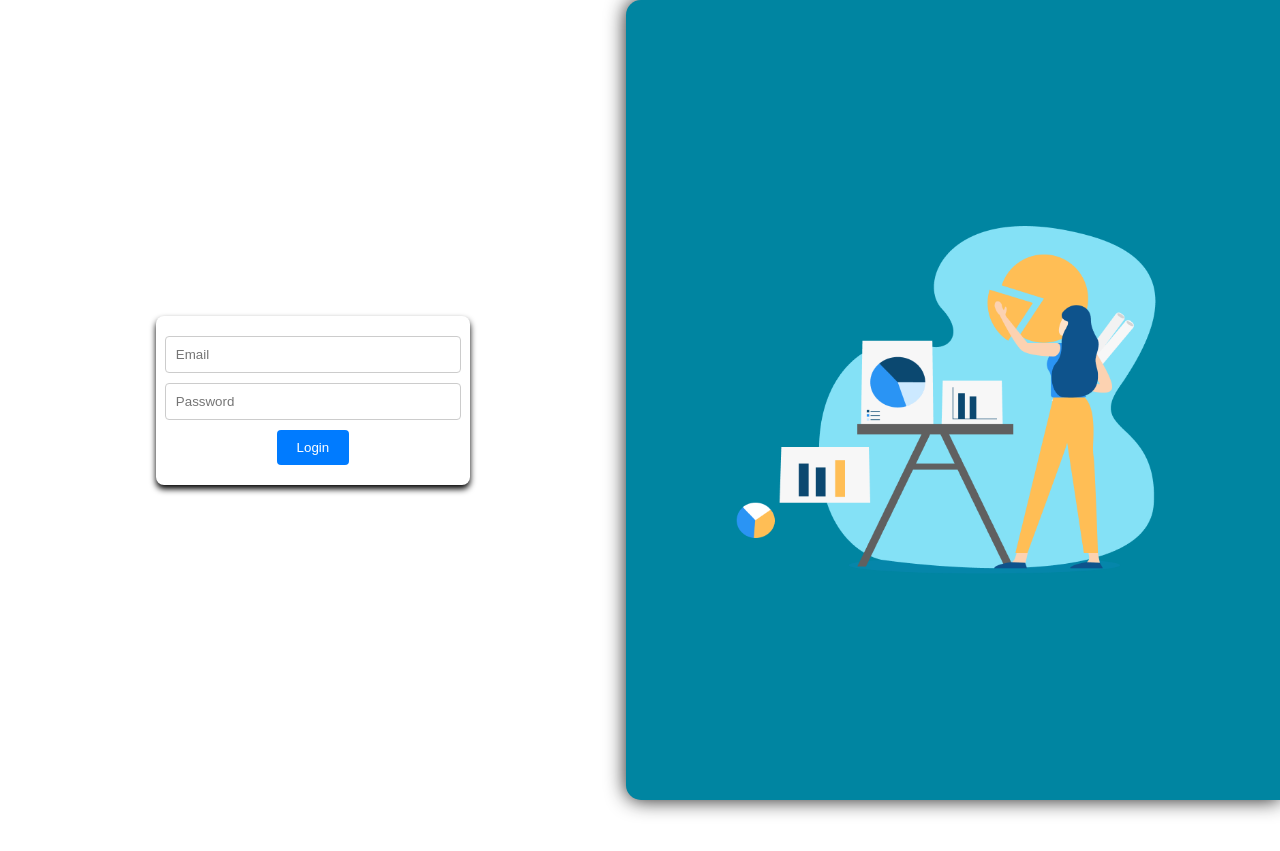
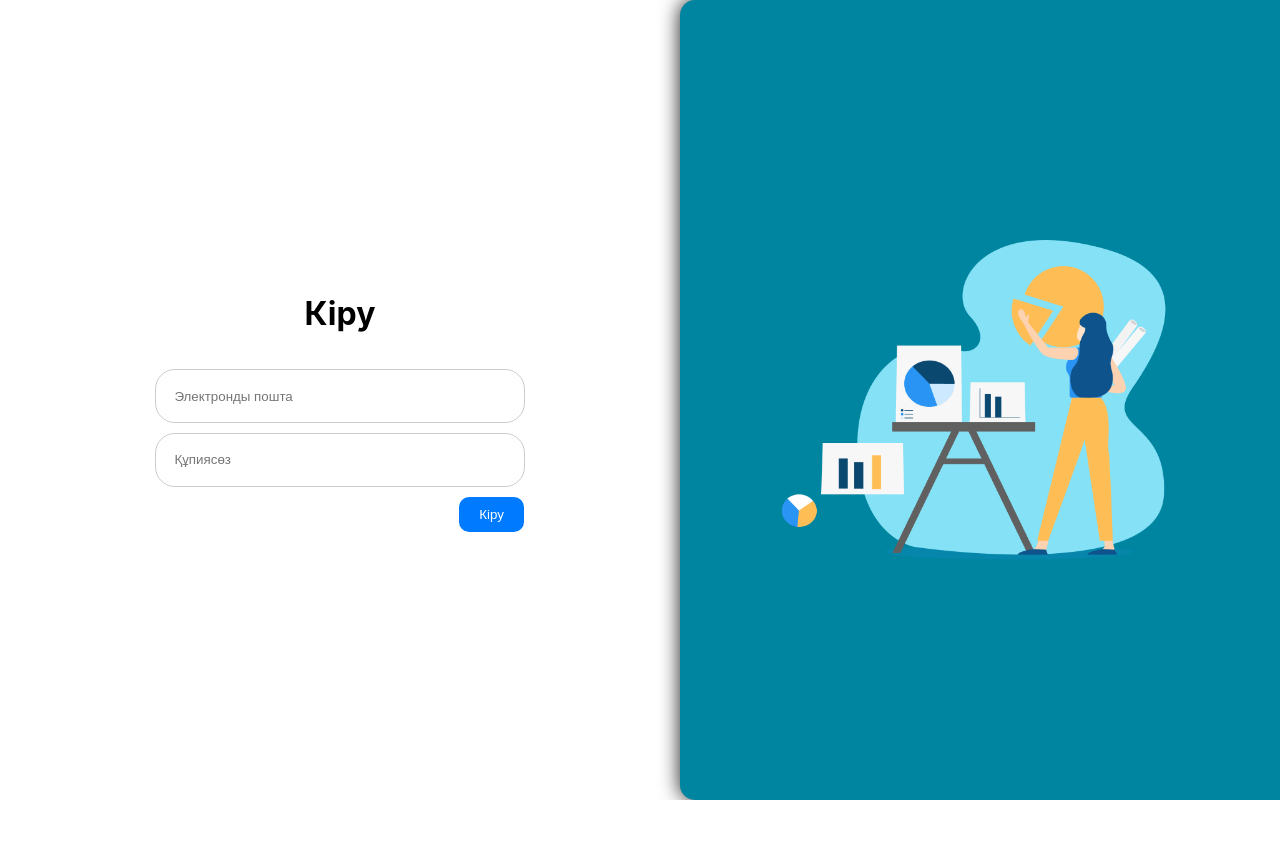
Before and after one commit to laqube/finkomek-user-app, a React (Vite) app: page /login-expert in a window 1280 px wide. After the commit the page ends 800 px from the top, so only its background shows below. Built offline with nearby package versions, Linux system fonts and the light colour scheme; no server answers.

Commit message:
set up axios and env
-rewrote backend connection using axios instead of fetch to handle more errors in future
-added env, but you won't see it, what you'll see is gitignore :D
-added blinking animation to the error message

```diff
--- a/package.json
+++ b/package.json
@@ -12,6 +12,7 @@
   "dependencies": {
     "@reduxjs/toolkit": "^2.2.5",
     "axios": "^1.6.8",
+    "dotenv": "^16.4.5",
     "i18n": "^0.15.1",
     "i18next": "^23.11.4",
     "i18next-browser-languagedetector": "^8.0.0",
--- a/src/pages/LoginPageExpert/LoginPageExpert.jsx
+++ b/src/pages/LoginPageExpert/LoginPageExpert.jsx
@@ -1,69 +1,77 @@
 import React, { useState } from "react";
 import { useNavigate, Link } from "react-router-dom";
 import styles from "./loginpageexpert.module.css";
+import axios from "axios";
 
 const LoginPageExpert = () => {
   const [email, setEmail] = useState("");
   const [password, setPassword] = useState("");
   const [message, setMessage] = useState("");
   const navigate = useNavigate();
+  const apiKey = import.meta.env.VITE_API_KEY;
 
   const handleSubmit = async (e) => {
     e.preventDefault();
     setMessage("");
 
     try {
-      const response = await fetch("http://localhost:8181/expert/login", {
-        method: "POST",
-        headers: {
-          "Content-Type": "application/json",
+      const response = await axios.post(
+        `${apiKey}/expert/login`,
+        {
+          email,
+          password,
         },
-        body: JSON.stringify({ email, password }),
-      });
+        {
+          headers: {
+            "Content-Type": "application/json",
+          },
+        }
+      );
 
-      const data = await response.json();
+      const data = response.data;
 
-      if (response.ok) {
-        // Успешная аутентификация, сохраняем токен
+      if (response.status === 200) {
+        // Бәрі норм
         localStorage.setItem("token", data.token);
         localStorage.setItem("email", data.email);
         localStorage.setItem("fname", data.fname);
-        // Сообщение об успехе (опционально)
+        // Success message (optional)
         setMessage(data.message);
-        // Перенаправление на главную страницу
-        navigate("/");
+        // Redirect to the main page
+        navigate("/expert");
       } else {
-        // Ошибка аутентификации, отображаем сообщение об ошибке
+        // Authentication error, display error message
         setMessage(data.message);
       }
     } catch (error) {
-      console.error("There was an error!", error);
-      setMessage("Failed to login due to an error.");
+      console.error("Қате орнады", error);
+      setMessage("Кіру барысында бірбәле бұзылды ((");
     }
   };
 
   return (
     <div className={styles.page_container}>
       <div className={styles.form_container}>
-        <form className={styles.form_login}>
+        <form className={styles.form_login} onSubmit={handleSubmit}>
+          <h1>Кіру</h1>
           <input
             className={styles.form_input}
             type="email"
-            placeholder="Email"
+            placeholder="Электронды пошта"
             value={email}
             onChange={(e) => setEmail(e.target.value)}
           />
           <input
             className={styles.form_input}
             type="password"
-            placeholder="Password"
+            placeholder="Құпиясөз"
             value={password}
             onChange={(e) => setPassword(e.target.value)}
           />
+          <button className={styles.form_button} type="submit">
+            Кіру
+          </button>
           {message && <p className={styles.form_error}>{message}</p>}
-          <button className={styles.form_button} type="submit">
-            Login
-          </button>
         </form>
       </div>
       <div className={styles.banner_container}>
--- a/src/pages/LoginPageExpert/loginpageexpert.module.css
+++ b/src/pages/LoginPageExpert/loginpageexpert.module.css
@@ -12,7 +12,7 @@
   justify-content: center;
   width: 80%;
   height: 100%;
-  padding: 4%;
+  padding: auto;
 }
 
 .form_login {
@@ -21,35 +21,33 @@
   align-items: center;
   gap: 10px;
   padding: 20px;
-  border-radius: 8px;
-  box-shadow: 0 4px 6px rgba(0, 0, 0, 01);
   width: 100%;
   margin: 20%;
 }
 .form_input {
-  width: 100%;
-  padding: 10px;
-  border-radius: 4px;
+  width: 90%;
+  height: 70%;
+  padding: 5%;
+  border-radius: 20px;
   background-color: white;
   color: black;
   border: 1px solid #ccc;
 }
 .form_button {
   padding: 10px 20px;
-  border-radius: 4px;
+  border-radius: 10px;
   border: none;
   background-color: #007bff;
   color: white;
   cursor: pointer;
-}
-.form_error {
-  color: red;
+  align-self: flex-end;
 }
 .banner_container {
   display: flex;
   align-items: center;
   justify-content: center;
   background-color: #0085a1;
+  max-width: 600px;
   width: 100%;
   height: 100vh;
   margin: 0;
@@ -58,6 +56,46 @@
 }
 
 .banner_image {
-  margin: 20%;
   width: 80%;
 }
+
+.form_message {
+  padding: 8px;
+  margin-top: 10px;
+  border-radius: 5px;
+}
+
+.form_success {
+  color: green;
+  background-color: lightgreen;
+}
+
+.form_error {
+  font-size: 50%;
+  font-weight: normal;
+  width: 90%;
+  border: 1px inset red;
+  border-radius: 5px;
+  padding: 3%;
+  color: rgb(255, 0, 0);
+  background-color: white;
+  animation: form_error 2s ease-in-out infinite;
+}
+
+@keyframes form_error {
+  0% {
+    opacity: 1;
+  }
+  25% {
+    opacity: 0.5;
+  }
+  50% {
+    opacity: 0.1;
+  }
+  75% {
+    opacity: 0.5;
+  }
+  100% {
+    opacity: 1;
+  }
+}
```
Also changed, not shown: 2 other files (tests, documents, lock files or other folders).
